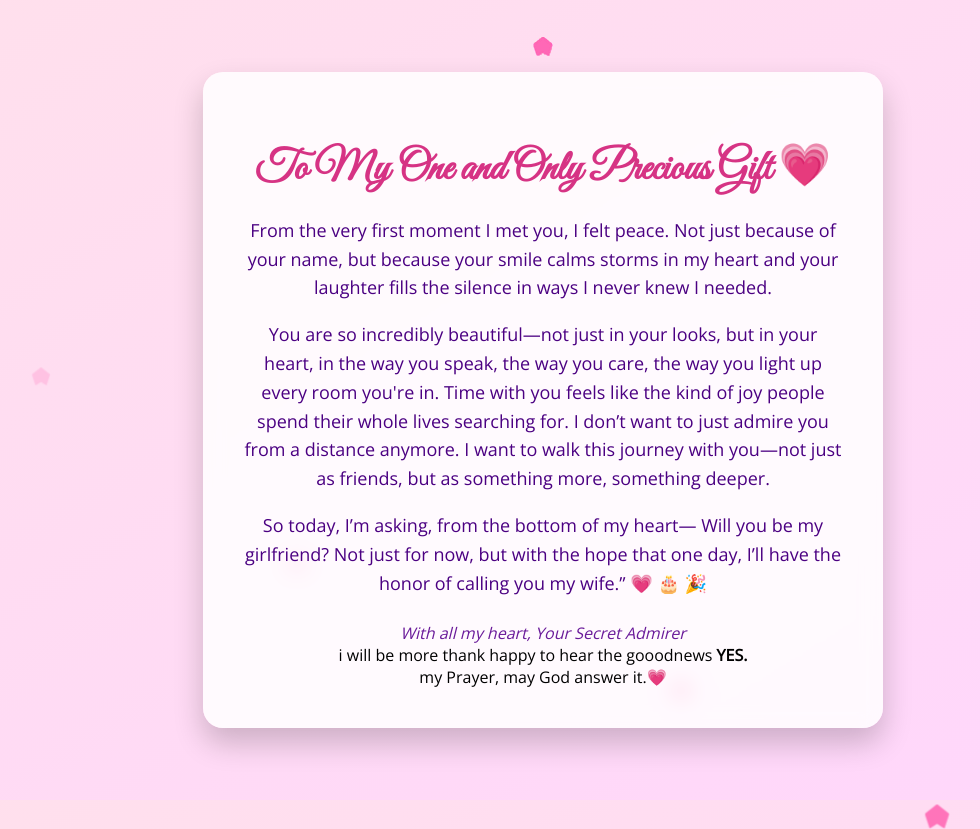
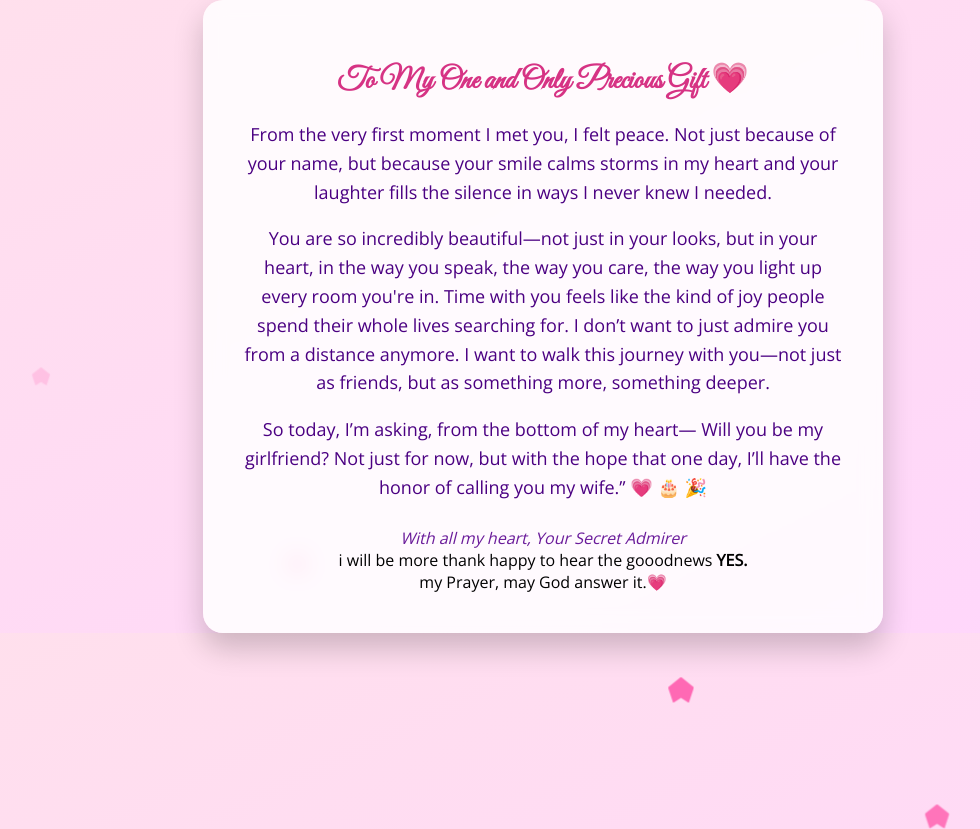
Before and after one commit to emmanuel84-web/myprayer4u, a plain HTML site: page love-note.html in a window 1280 px wide. Shown: the whole page, without its empty margins (97-1077 px from the left). Drawn offline with nearby package versions, Linux system fonts and the light colour scheme.

Commit message:
Update love-note.html

```diff
--- a/love-note.html
+++ b/love-note.html
@@ -13,7 +13,6 @@
       display: flex;
       align-items: center;
       justify-content: center;
-      min-height: 100vh;
       overflow: scroll;
     }
 
@@ -30,7 +29,7 @@
 
     h1 {
       font-family: 'Great Vibes', cursive;
-      font-size: 42px;
+      font-size: 30px;
       color: #d63384;
       margin-bottom: 20px;
     }
```
